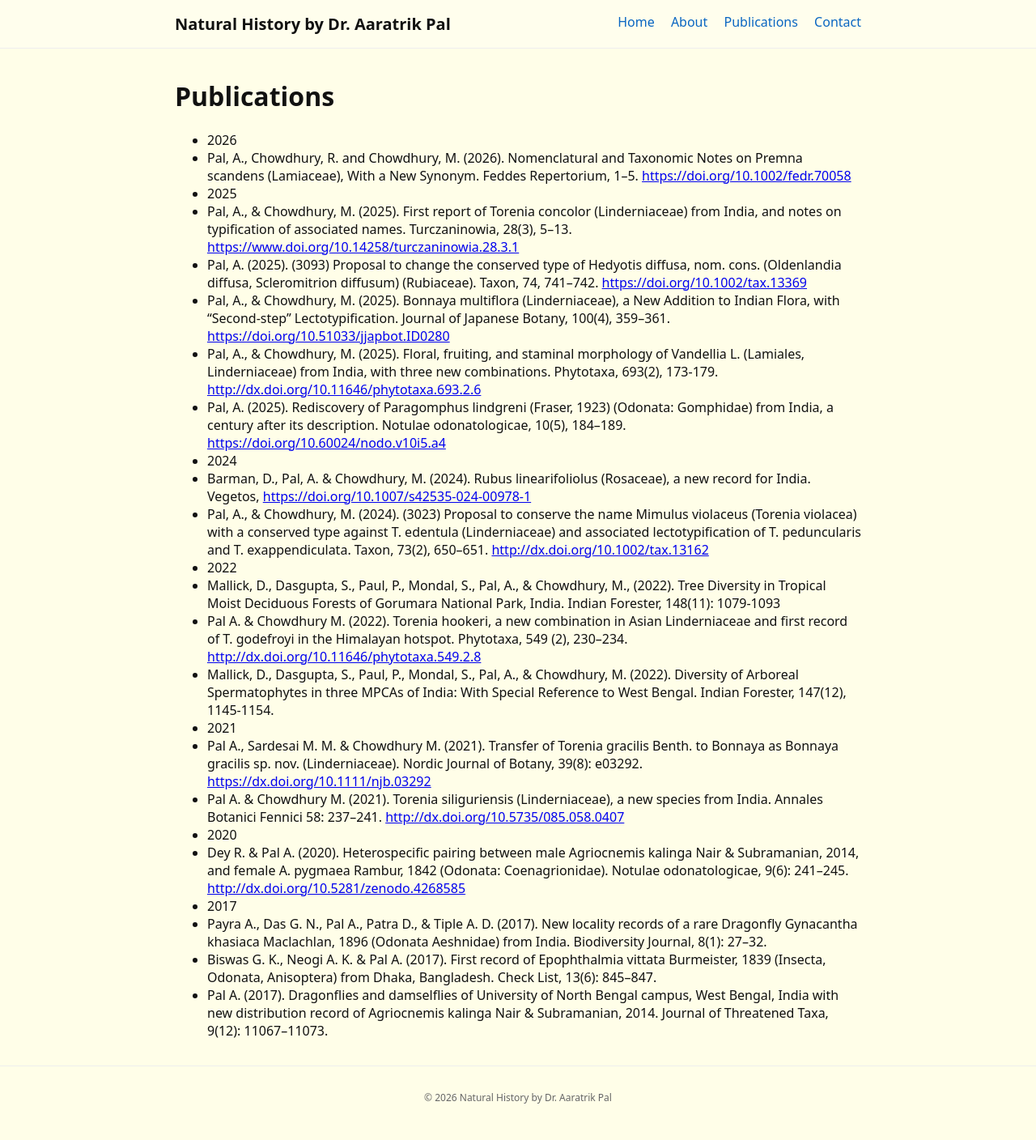
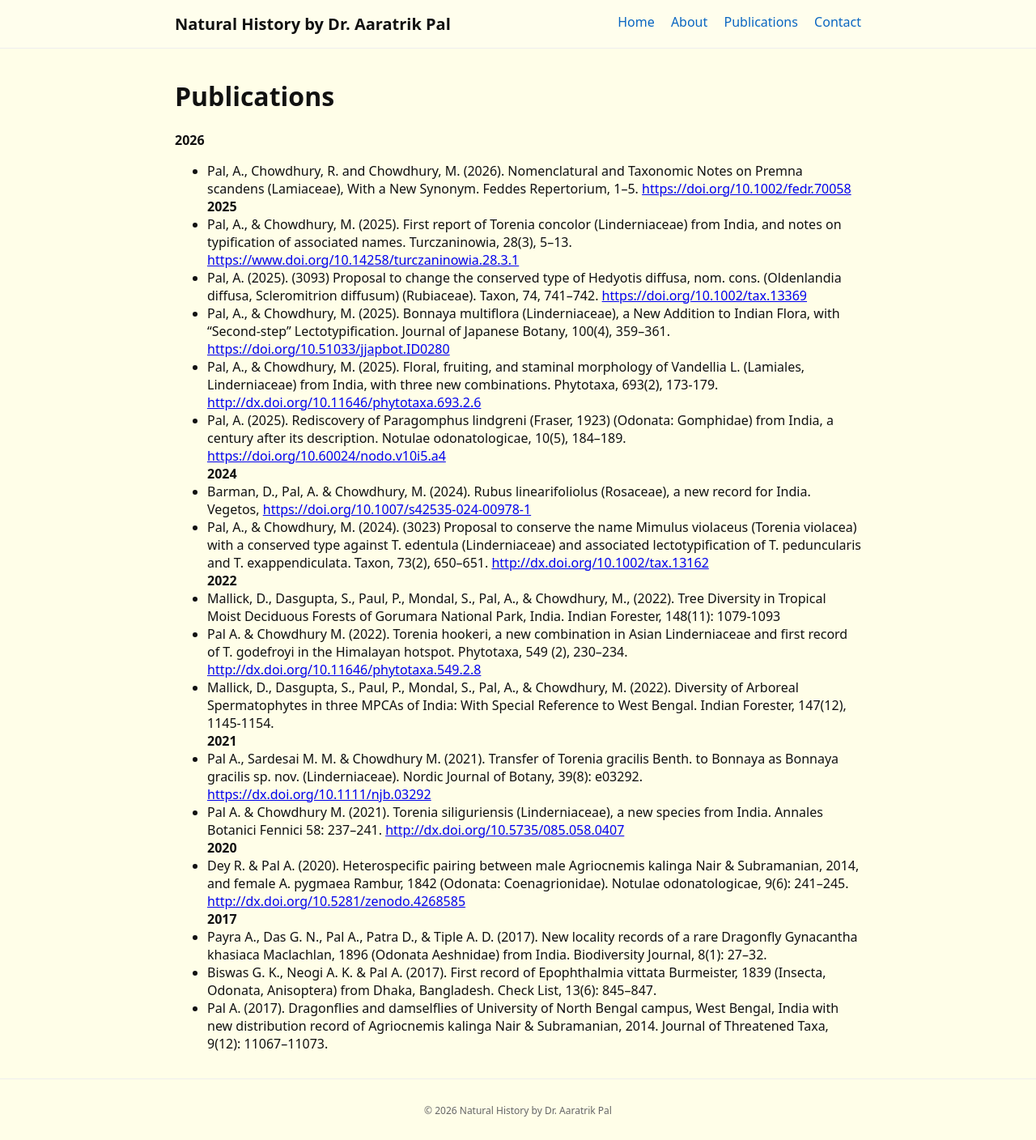
Before and after one commit to naturalhistory/naturalhistory.github.io, a Jekyll site: the page built from publications.md, in a window 1280 px wide. Shown: the whole page at 81% size. Built offline with Jekyll 4.4.1, drawn with Linux system fonts in a browser that asks for light colours.

```diff
--- a/publications.md
+++ b/publications.md
@@ -6,27 +6,27 @@ permalink: /publications/
 
 # Publications
 
- * 2026
+ **2026**
  - Pal, A., Chowdhury, R. and Chowdhury, M. (2026). Nomenclatural and Taxonomic Notes on Premna scandens (Lamiaceae), With a New Synonym. Feddes Repertorium, 1–5. <https://doi.org/10.1002/fedr.70058> <br>
- * 2025
+ **2025**
  - Pal, A., & Chowdhury, M. (2025). First report of Torenia concolor (Linderniaceae) from India, and notes on typification of associated names. Turczaninowia, 28(3), 5–13. <https://www.doi.org/10.14258/turczaninowia.28.3.1> <br>
  - Pal, A. (2025). (3093) Proposal to change the conserved type of Hedyotis diffusa, nom. cons. (Oldenlandia diffusa, Scleromitrion diffusum) (Rubiaceae). Taxon, 74, 741–742. <https://doi.org/10.1002/tax.13369> <br>
  - Pal, A., & Chowdhury, M. (2025). Bonnaya multiflora (Linderniaceae), a New Addition to Indian Flora, with “Second-step” Lectotypification. Journal of Japanese Botany, 100(4), 359–361. <https://doi.org/10.51033/jjapbot.ID0280> <br>
  - Pal, A., & Chowdhury, M. (2025). Floral, fruiting, and staminal morphology of Vandellia L. (Lamiales, Linderniaceae) from India, with three new combinations. Phytotaxa, 693(2), 173-179. <http://dx.doi.org/10.11646/phytotaxa.693.2.6> <br>
  - Pal, A. (2025). Rediscovery of Paragomphus lindgreni (Fraser, 1923) (Odonata: Gomphidae) from India, a century after its description. Notulae odonatologicae, 10(5), 184–189. <https://doi.org/10.60024/nodo.v10i5.a4> <br>
- * 2024
+ **2024**
  - Barman, D., Pal, A. & Chowdhury, M. (2024). Rubus linearifoliolus (Rosaceae), a new record for India. Vegetos, <https://doi.org/10.1007/s42535-024-00978-1> <br>
  - Pal, A., & Chowdhury, M. (2024). (3023) Proposal to conserve the name Mimulus violaceus (Torenia violacea) with a conserved type against T. edentula (Linderniaceae) and associated lectotypification of T. peduncularis and T. exappendiculata. Taxon, 73(2), 650–651. <http://dx.doi.org/10.1002/tax.13162>  <br>
- * 2022
+ **2022**
  - Mallick, D., Dasgupta, S., Paul, P., Mondal, S., Pal, A., & Chowdhury, M., (2022). Tree Diversity in Tropical Moist Deciduous Forests of Gorumara National Park, India. Indian Forester, 148(11): 1079-1093 <br>
  - Pal A. & Chowdhury M. (2022). Torenia hookeri, a new combination in Asian Linderniaceae and first record of T. godefroyi in the Himalayan hotspot. Phytotaxa, 549 (2), 230–234. <http://dx.doi.org/10.11646/phytotaxa.549.2.8> <br>
  - Mallick, D., Dasgupta, S., Paul, P., Mondal, S., Pal, A., & Chowdhury, M. (2022). Diversity of Arboreal Spermatophytes in three MPCAs of India: With Special Reference to West Bengal. Indian Forester, 147(12), 1145-1154. <br>
- * 2021
+ **2021**
  - Pal A., Sardesai M. M. & Chowdhury M. (2021). Transfer of Torenia gracilis Benth. to Bonnaya as Bonnaya gracilis sp. nov. (Linderniaceae). Nordic Journal of Botany, 39(8): e03292. <https://dx.doi.org/10.1111/njb.03292> <br>
  - Pal A. & Chowdhury M. (2021). Torenia siliguriensis (Linderniaceae), a new species from India. Annales Botanici Fennici 58: 237–241. <http://dx.doi.org/10.5735/085.058.0407> <br>
- * 2020
+ **2020**
  - Dey R. & Pal A. (2020). Heterospecific pairing between male Agriocnemis kalinga Nair & Subramanian, 2014, and female A. pygmaea Rambur, 1842 (Odonata: Coenagrionidae). Notulae odonatologicae, 9(6): 241–245. <http://dx.doi.org/10.5281/zenodo.4268585> <br>
- * 2017
+ **2017**
  - Payra A., Das G. N., Pal A., Patra D., & Tiple A. D. (2017). New locality records of a rare Dragonfly Gynacantha khasiaca Maclachlan, 1896 (Odonata Aeshnidae) from India. Biodiversity Journal, 8(1): 27–32.<br>
  - Biswas G. K., Neogi A. K. & Pal A. (2017). First record of Epophthalmia vittata Burmeister, 1839 (Insecta, Odonata, Anisoptera) from Dhaka, Bangladesh. Check List, 13(6): 845–847.<br>
  - Pal A. (2017). Dragonflies and damselflies of University of North Bengal campus, West Bengal, India with new distribution record of Agriocnemis kalinga Nair & Subramanian, 2014. Journal of Threatened Taxa, 9(12): 11067–11073.<br>
```
